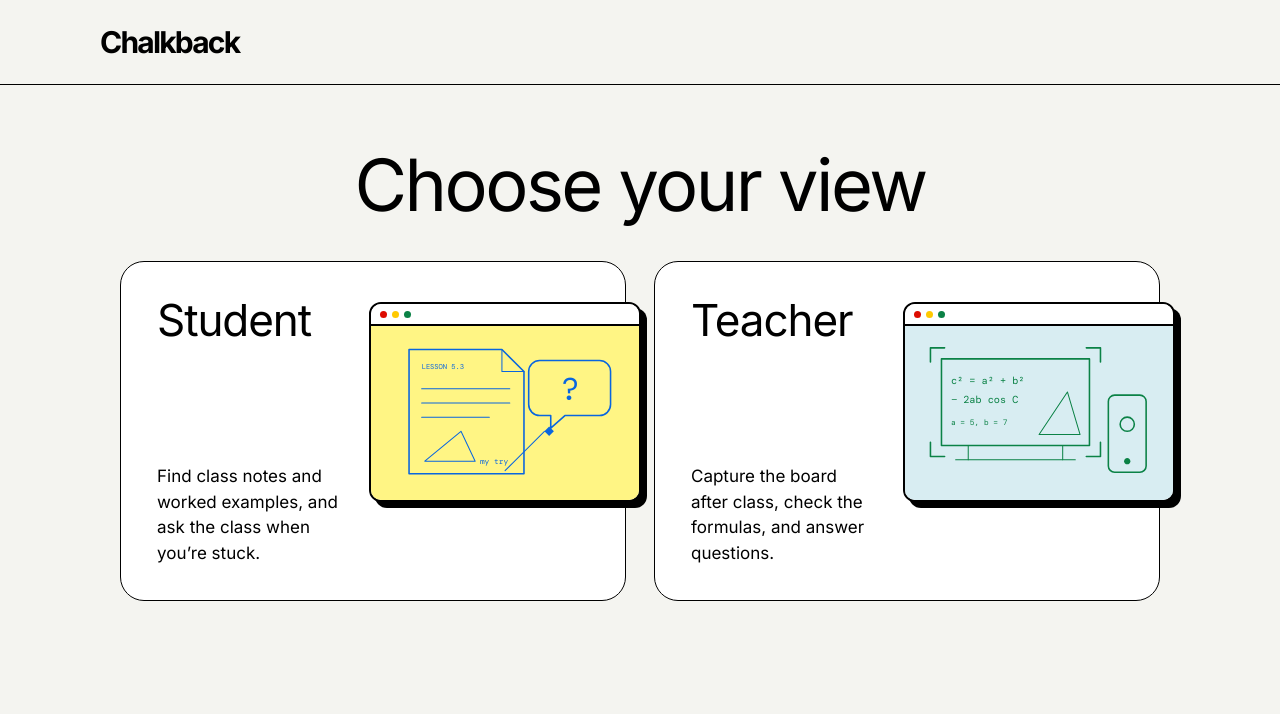
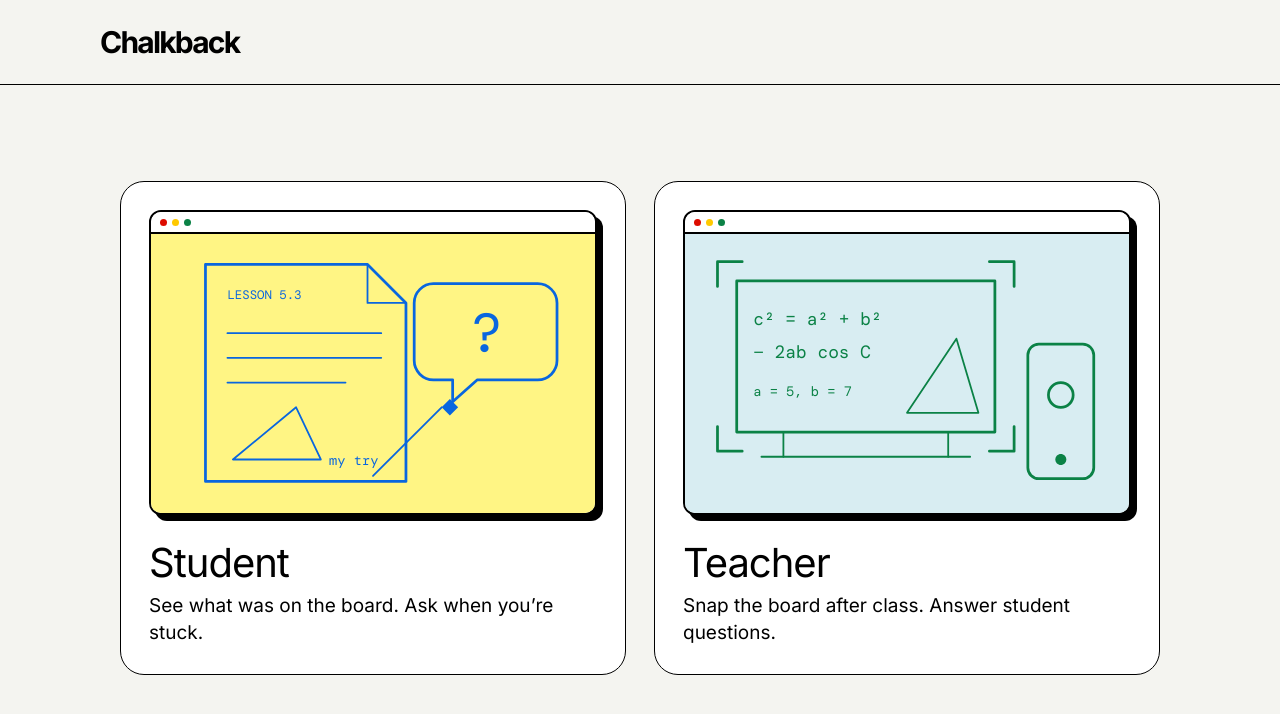
Before and after one commit to cocoj1115/LMD-Math-Archive, a React (Vite) app: page / in a window 1280 px wide. Shown: the top 714 px of the page. Built offline with nearby package versions, Linux system fonts and the light colour scheme.

Commit message:
Entry: drop title, plain-language card copy, illustrations inside cards
Co-Authored-By: Claude Opus 5.5 <noreply@anthropic.com>
Claude-Session: https://claude.ai/code/session_01R8cphefgTmCQnQLSVwpH4Y

```diff
--- a/src/index.css
+++ b/src/index.css
@@ -296,12 +296,12 @@ video.cam { width: 100%; border-radius: 12px; background: #000; }
 .role-card .big { display: block; font-size: 26px; font-weight: 400; letter-spacing: -0.02em; }
 
 /* Entry screen: "Choose your view" + two role cards; the form appears after choosing */
-.entry { position: relative; max-width: 1040px; margin: 64px auto 0; }
-.entry-title { text-align: center; font-size: 72px; margin: 0 0 40px; }
+.entry { position: relative; max-width: 1040px; margin: 96px auto 0; }
 .entry-roles { display: grid; grid-template-columns: 1fr 1fr; gap: 28px; }
-.entry-roles .gcard { min-height: 340px; text-align: left; cursor: pointer; font: inherit; color: inherit; }
-.entry-roles .gcard h3 { font-size: 44px; }
-.entry-roles .gcard .art-window { width: 54%; top: 40px; }
+.entry-roles .gcard { min-height: 0; justify-content: flex-start; gap: 0; padding: 28px; text-align: left; cursor: pointer; font: inherit; color: inherit; }
+.entry-roles .gcard .art-window { position: static; order: -1; width: 100%; margin-bottom: 26px; } /* stays inside the card */
+.entry-roles .gcard h3 { font-size: 40px; max-width: none; }
+.entry-roles .gcard .gfoot { font-size: 19px; line-height: 1.4; max-width: none; margin-top: 8px; }
 .entry-form { margin-top: 28px; background: var(--surface); border: var(--line); border-radius: var(--radius-lg); padding: 28px 32px; display: grid; grid-template-columns: 1fr 1fr; gap: 0 20px; }
 .entry-form .entry-btn { grid-column: 1 / -1; }
 .entry-btn { width: 100%; justify-content: center; margin-top: 4px; }
--- a/src/screens/Start.tsx
+++ b/src/screens/Start.tsx
@@ -24,14 +24,13 @@ export function Start() {
   }
 
   const roles: { r: Role; label: string; hint: string; color: Duotone }[] = [
-    { r: 'student', label: 'Student', hint: 'Find class notes and worked examples, and ask the class when you’re stuck.', color: DUOTONES.sky },
-    { r: 'teacher', label: 'Teacher', hint: 'Capture the board after class, check the formulas, and answer questions.', color: DUOTONES.green },
+    { r: 'student', label: 'Student', hint: 'See what was on the board. Ask when you’re stuck.', color: DUOTONES.sky },
+    { r: 'teacher', label: 'Teacher', hint: 'Snap the board after class. Answer student questions.', color: DUOTONES.green },
   ]
 
   return (
     <Shell nav={false}>
       <div className="entry">
-        <h1 className="entry-title">Choose your view</h1>
         <div className="entry-roles">
           {roles.map(({ r, label, hint, color }) => (
             <button key={r} type="button" className={`gcard role${role === r ? ' selected' : ''}`} onClick={() => setRole(r)} aria-pressed={role === r}>
```
